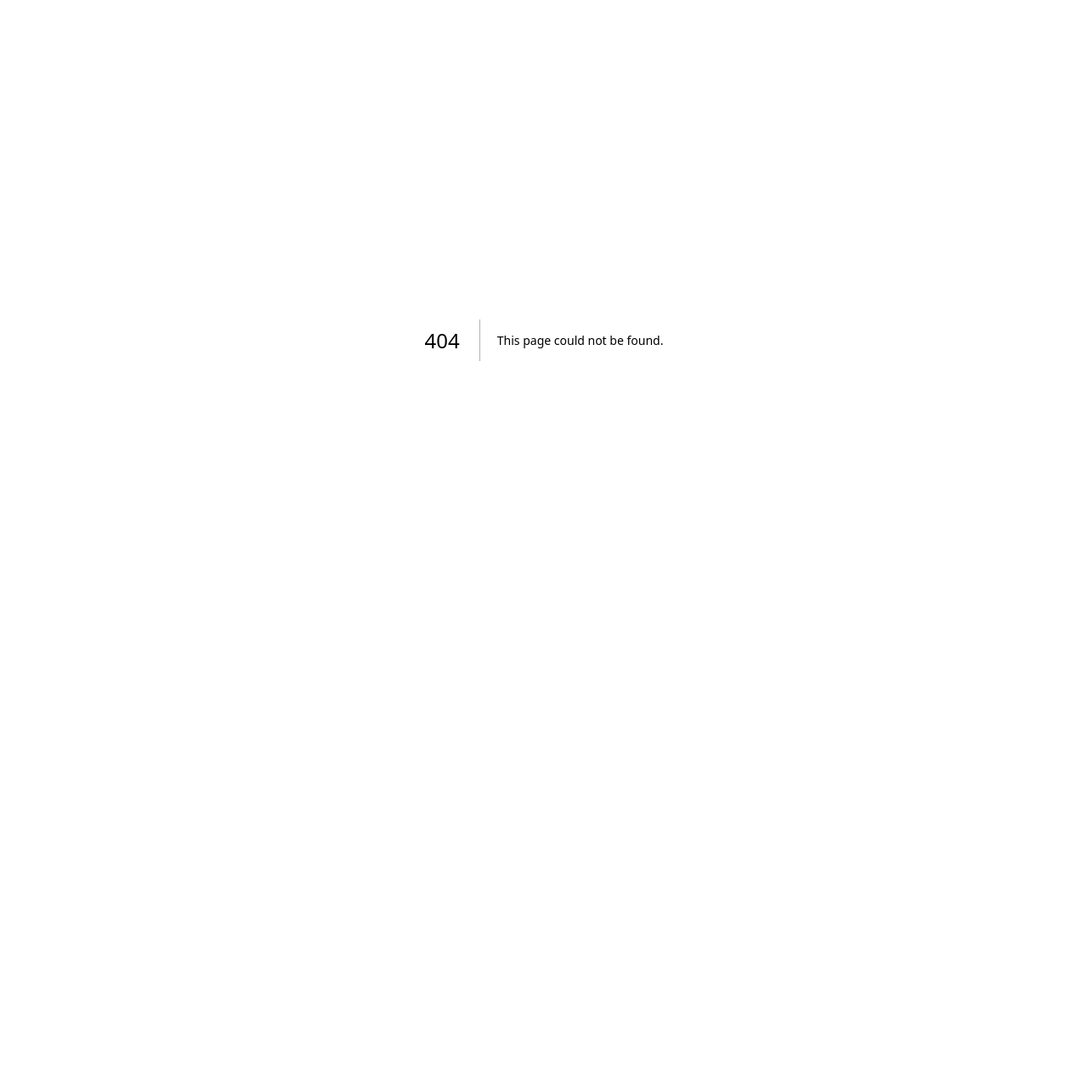
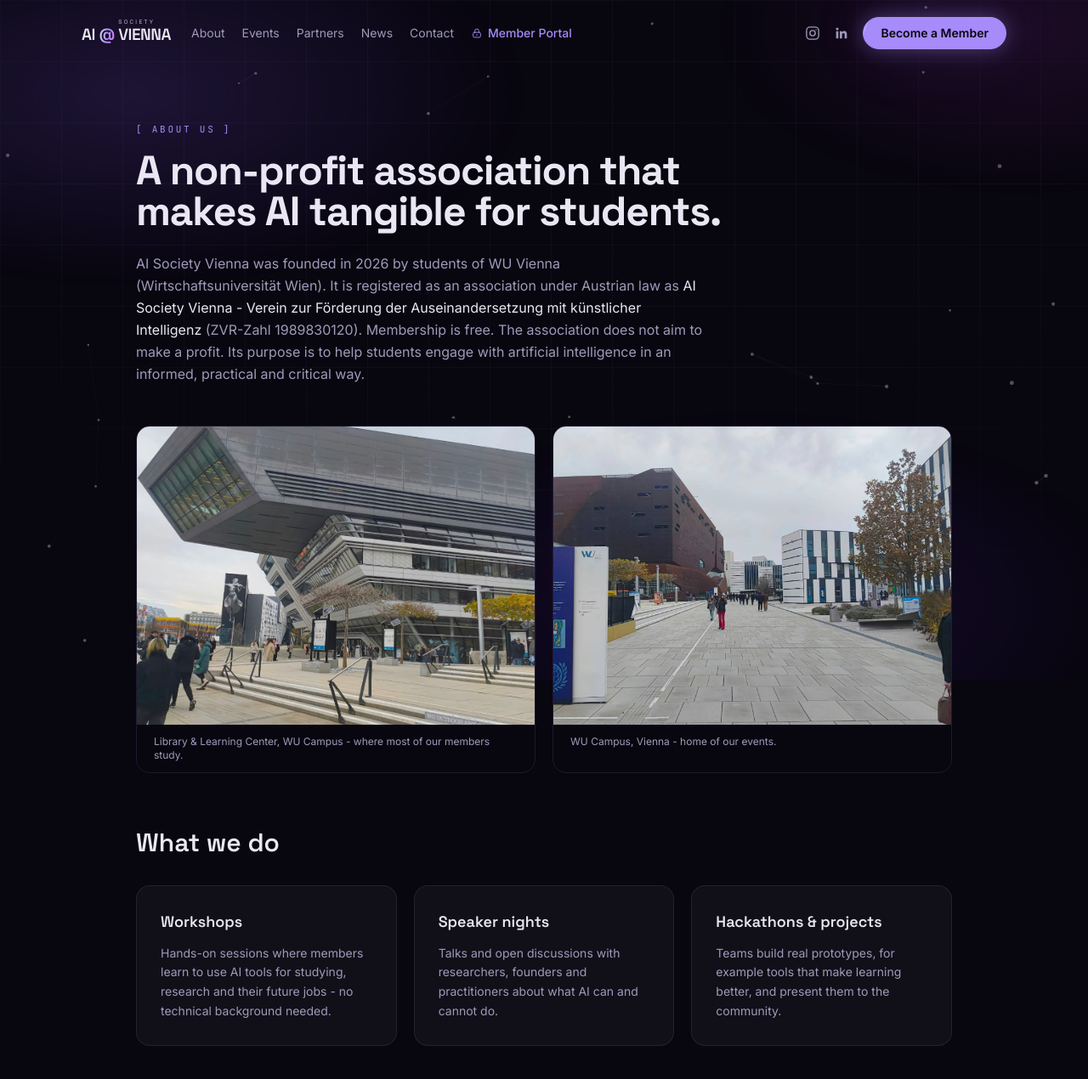
Before and after one commit to Tunika99/ai-at-wu, a Next.js app: page /about in a window 1280 px wide. Before the commit this address had no page. Shown: the top 1270 px of the page at 85% size. Before the commit the page ends 800 px from the top, so only its background shows below. Built offline with nearby package versions, Linux system fonts and the light colour scheme.

Commit message:
Add About and Contact pages with full address and campus photos, address in footer

```diff
--- /dev/null
+++ b/app/about/page.tsx
@@ -0,0 +1,134 @@
+import type { Metadata } from "next";
+import Image from "next/image";
+import Link from "next/link";
+import { Backdrop } from "@/components/Backdrop";
+import { Navbar } from "@/components/Navbar";
+import { Footer } from "@/components/Footer";
+import { LegalBlock as Block } from "@/components/LegalBlock";
+import { site } from "@/lib/site";
+
+export const metadata: Metadata = {
+  title: "About - AI Society Vienna",
+  description:
+    "Who we are: AI Society Vienna is a registered non-profit association (ZVR 1989830120) and the student society for artificial intelligence at WU Vienna.",
+};
+
+const activities = [
+  {
+    title: "Workshops",
+    text: "Hands-on sessions where members learn to use AI tools for studying, research and their future jobs - no technical background needed.",
+  },
+  {
+    title: "Speaker nights",
+    text: "Talks and open discussions with researchers, founders and practitioners about what AI can and cannot do.",
+  },
+  {
+    title: "Hackathons & projects",
+    text: "Teams build real prototypes, for example tools that make learning better, and present them to the community.",
+  },
+];
+
+export default function AboutPage() {
+  const l = site.legal;
+  return (
+    <main className="relative min-h-screen overflow-hidden">
+      <Backdrop />
+      <Navbar />
+
+      <section className="mx-auto max-w-5xl px-5 pt-36 pb-16 md:px-8">
+        <p className="font-mono text-[11px] tracking-[0.25em] text-neon">[ ABOUT US ]</p>
+        <h1 className="font-display mt-4 max-w-3xl text-4xl font-bold tracking-tight text-ink md:text-5xl">
+          A non-profit association that makes AI tangible for students.
+        </h1>
+        <p className="mt-6 max-w-2xl leading-relaxed text-mist">
+          {site.name} was founded in {site.foundedYear} by students of WU Vienna (Wirtschaftsuniversität Wien). It is
+          registered as an association under Austrian law as <span className="text-ink">{l.name}</span> (ZVR-Zahl{" "}
+          {l.zvr}). Membership is free. The association does not aim to make a profit. Its purpose
+          is to help students engage with artificial intelligence in an informed, practical and critical way.
+        </p>
+
+        <div className="mt-12 grid gap-5 md:grid-cols-2">
+          <figure className="overflow-hidden rounded-2xl border border-line">
+            <Image
+              src="/about/wu-lc-front.jpg"
+              alt="The Library & Learning Center at WU Vienna, where our members study"
+              width={1129}
+              height={1500}
+              className="aspect-[4/3] w-full object-cover"
+            />
+            <figcaption className="px-5 py-3 text-xs text-mist">
+              Library & Learning Center, WU Campus - where most of our members study.
+            </figcaption>
+          </figure>
+          <figure className="overflow-hidden rounded-2xl border border-line">
+            <Image
+              src="/about/wu-walkway.jpg"
+              alt="Walkway on the WU Vienna campus"
+              width={1506}
+              height={2000}
+              className="aspect-[4/3] w-full object-cover"
+            />
+            <figcaption className="px-5 py-3 text-xs text-mist">WU Campus, Vienna - home of our events.</figcaption>
+          </figure>
+        </div>
+      </section>
+
+      <section className="mx-auto max-w-5xl px-5 pb-16 md:px-8">
+        <h2 className="font-display text-2xl font-semibold text-ink md:text-3xl">What we do</h2>
+        <div className="mt-8 grid gap-5 md:grid-cols-3">
+          {activities.map((a) => (
+            <article key={a.title} className="glass rounded-2xl p-7">
+              <h3 className="font-display text-lg font-semibold text-ink">{a.title}</h3>
+              <p className="mt-3 text-sm leading-relaxed text-mist">{a.text}</p>
+            </article>
+          ))}
+        </div>
+      </section>
+
+      <section className="mx-auto max-w-2xl px-5 pb-20 md:px-8">
+        <h2 className="font-display text-2xl font-semibold text-ink md:text-3xl">The association</h2>
+        <div className="mt-6">
+          <Block title="REGISTERED NAME">
+            <p>{l.name}</p>
+          </Block>
+          <Block title="ADDRESS">
+            <p>
+              {l.address.map((line) => (
+                <span key={line} className="block">
+                  {line}
+                </span>
+              ))}
+            </p>
+          </Block>
+          <Block title="REGISTER">
+            <p>
+              ZVR-Zahl {l.zvr} · Sitz {l.seat} · {l.authority}
+            </p>
+          </Block>
+          <Block title="BOARD">
+            {l.board.map((m) => (
+              <p key={m.name}>
+                {m.name} - {m.role}
+              </p>
+            ))}
+          </Block>
+          <Block title="CONTACT">
+            <a href={`mailto:${site.email}`} className="text-neon transition-colors hover:text-ink">
+              {site.email}
+            </a>
+          </Block>
+        </div>
+        <p className="mt-8 flex gap-6 text-sm">
+          <Link href="/contact" className="text-neon transition-colors hover:text-ink">
+            Contact us →
+          </Link>
+          <Link href="/join" className="text-neon transition-colors hover:text-ink">
+            Become a member →
+          </Link>
+        </p>
+      </section>
+
+      <Footer />
+    </main>
+  );
+}
--- /dev/null
+++ b/app/contact/page.tsx
@@ -0,0 +1,72 @@
+import type { Metadata } from "next";
+import Link from "next/link";
+import { Backdrop } from "@/components/Backdrop";
+import { Navbar } from "@/components/Navbar";
+import { Footer } from "@/components/Footer";
+import { LegalBlock as Block } from "@/components/LegalBlock";
+import { site } from "@/lib/site";
+
+export const metadata: Metadata = {
+  title: "Contact - AI Society Vienna",
+  description: "Postal address, email and social channels of AI Society Vienna, Simmeringer Hauptstraße 26/1/10, 1110 Wien.",
+};
+
+export default function ContactPage() {
+  const l = site.legal;
+  return (
+    <main className="relative min-h-screen overflow-hidden">
+      <Backdrop />
+      <Navbar />
+
+      <article className="mx-auto max-w-2xl px-5 pt-36 pb-20 md:px-8">
+        <p className="font-mono text-[11px] tracking-[0.25em] text-neon">[ CONTACT ]</p>
+        <h1 className="font-display mt-4 text-4xl font-bold tracking-tight text-ink md:text-5xl">Get in touch.</h1>
+        <p className="mt-4 leading-relaxed text-mist">
+          Questions about membership, events or a partnership? Write to us - we usually answer within a few days.
+        </p>
+
+        <div className="mt-10">
+          <Block title="EMAIL">
+            <a href={`mailto:${site.email}`} className="text-neon transition-colors hover:text-ink">
+              {site.email}
+            </a>
+          </Block>
+          <Block title="POSTAL ADDRESS">
+            <p>
+              <span className="block font-semibold">{l.name}</span>
+              {l.address.map((line) => (
+                <span key={line} className="block">
+                  {line}
+                </span>
+              ))}
+            </p>
+          </Block>
+          <Block title="SOCIAL">
+            <p>
+              <a href={site.socials.instagram} target="_blank" rel="noopener noreferrer" className="text-neon hover:text-ink">
+                Instagram
+              </a>{" "}
+              ·{" "}
+              <a href={site.socials.linkedin} target="_blank" rel="noopener noreferrer" className="text-neon hover:text-ink">
+                LinkedIn
+              </a>
+            </p>
+          </Block>
+          <Block title="REGISTER">
+            <p>
+              ZVR-Zahl {l.zvr} · Sitz {l.seat}
+            </p>
+          </Block>
+        </div>
+
+        <p className="mt-6 text-sm">
+          <Link href="/about" className="text-mist transition-colors hover:text-ink">
+            About the association →
+          </Link>
+        </p>
+      </article>
+
+      <Footer />
+    </main>
+  );
+}
--- a/components/Footer.tsx
+++ b/components/Footer.tsx
@@ -107,6 +107,8 @@ export function Footer() {
             sponsors etc. tie the domain to the registered association. */}
         <p className="mt-12 text-center text-xs leading-relaxed text-mist/60">
           {site.legal.name} · ZVR-Zahl {site.legal.zvr} · Sitz {site.legal.seat}
+          <br />
+          {site.legal.address.join(", ")}
         </p>
         <p className="mt-3 text-center font-mono text-[10px] tracking-[0.2em] text-mist/40">
           © 2026 AI SOCIETY VIENNA - STUDENT SOCIETY AT WU VIENNA · MADE IN VIENNA ·{" "}
--- a/lib/site.ts
+++ b/lib/site.ts
@@ -52,10 +52,10 @@ export const site = {
    * /join, where a bare hash would look for a section that isn't there.
    */
   nav: [
-    { label: "About", href: "/#about" },
-    { label: "Benefits", href: "/#benefits" },
+    { label: "About", href: "/about" },
     { label: "Events", href: "/#events" },
     { label: "Partners", href: "/#partners" },
     { label: "News", href: "/news" },
+    { label: "Contact", href: "/contact" },
   ],
 } as const;
```
Also changed, not shown: public/about/wu-lc-front.jpg (added), public/about/wu-walkway.jpg (added).
